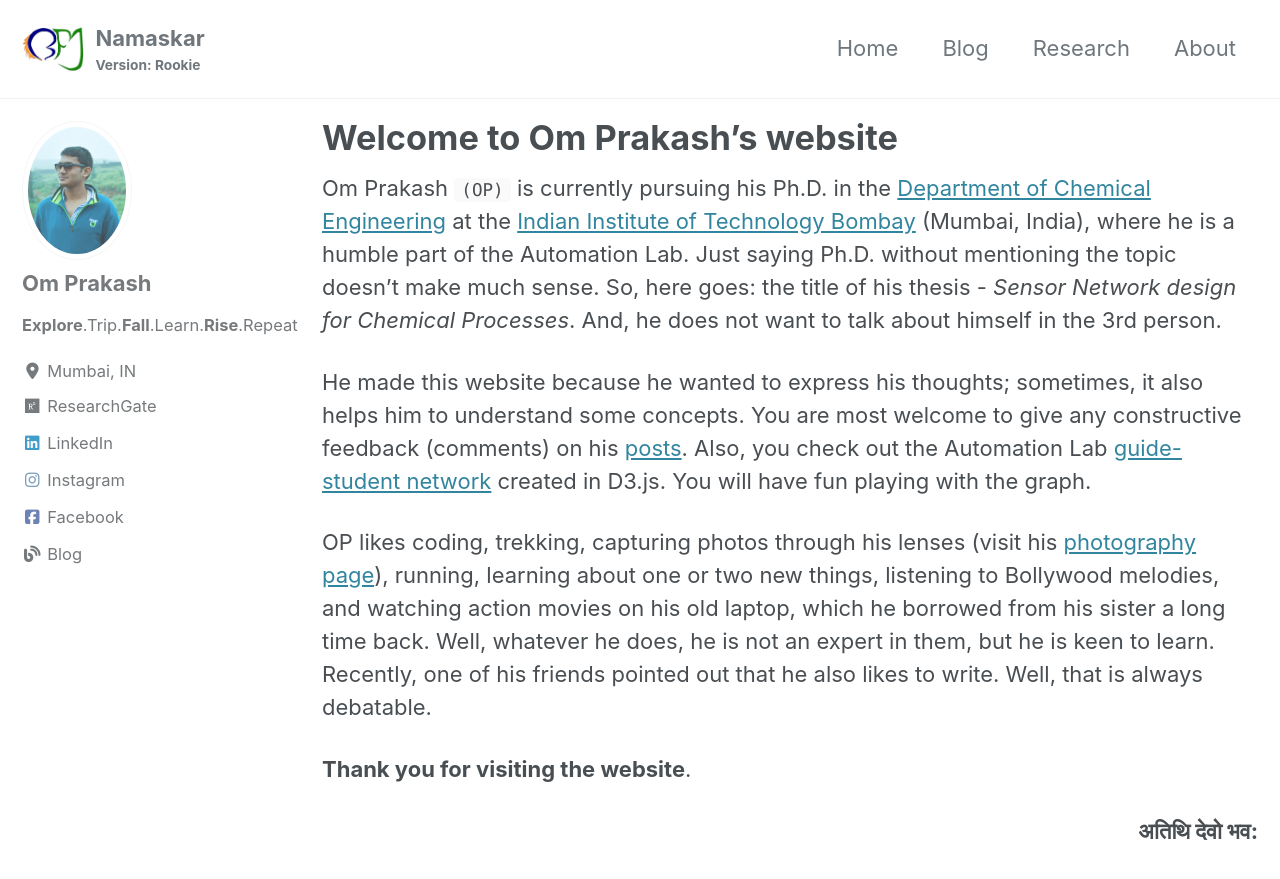
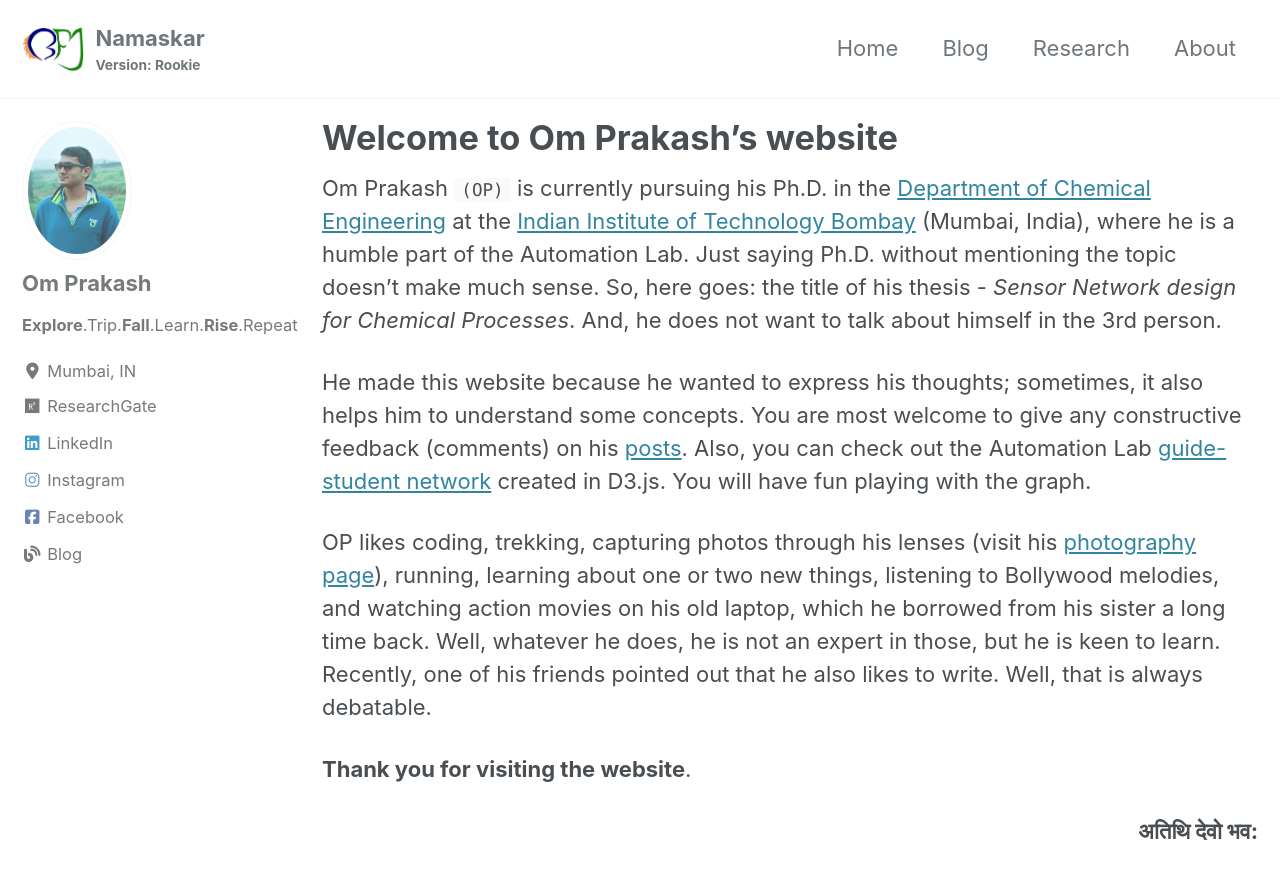
Before and after one commit to prakashoms/prakashoms.github.io, a Jekyll site: the page built from _pages/home.md, in a window 1280 px wide and 900 px high. Shown: the top 879 px of the window. Built offline with Jekyll 4.4.1, drawn with Linux system fonts in a browser that asks for light colours; cached includes are drawn as plain includes; nearby versions of some CDN libraries.

Commit message:
Update home.md

```diff
--- a/_pages/home.md
+++ b/_pages/home.md
@@ -7,9 +7,9 @@ permalink: /
 Om Prakash `(OP)` is currently pursuing his Ph.D. in the [Department of Chemical Engineering](https://www.che.iitb.ac.in/) at the [Indian Institute of Technology Bombay](http://www.iitb.ac.in/) (Mumbai, India), where he is a humble part of the Automation Lab.
 Just saying Ph.D. without mentioning the topic doesn't make much sense. So, here goes: the title of his thesis - *Sensor Network design for Chemical Processes*. And, he does not want to talk about himself in the 3rd person.
 
-He made this website because he wanted to express his thoughts; sometimes, it also helps him to understand some concepts. You are most welcome to give any constructive feedback (comments) on his [posts](/blog/). Also, you check out the Automation Lab [guide-student network](/automationlab-network/) created in D3.js. You will have fun playing with the graph.
+He made this website because he wanted to express his thoughts; sometimes, it also helps him to understand some concepts. You are most welcome to give any constructive feedback (comments) on his [posts](/blog/). Also, you can check out the Automation Lab [guide-student network](/automationlab-network/) created in D3.js. You will have fun playing with the graph.
 
-OP likes coding, trekking, capturing photos through his lenses (visit his [photography page](/photography/)), running, learning about one or two new things, listening to Bollywood melodies, and watching action movies on his old laptop, which he borrowed from his sister a long time back. Well, whatever he does, he is not an expert in them, but he is keen to learn. Recently, one of his friends pointed out that he also likes to write. Well, that is always debatable.
+OP likes coding, trekking, capturing photos through his lenses (visit his [photography page](/photography/)), running, learning about one or two new things, listening to Bollywood melodies, and watching action movies on his old laptop, which he borrowed from his sister a long time back. Well, whatever he does, he is not an expert in those, but he is keen to learn. Recently, one of his friends pointed out that he also likes to write. Well, that is always debatable.
 
 **Thank you for visiting the website**.
 {: .text-left}
```
